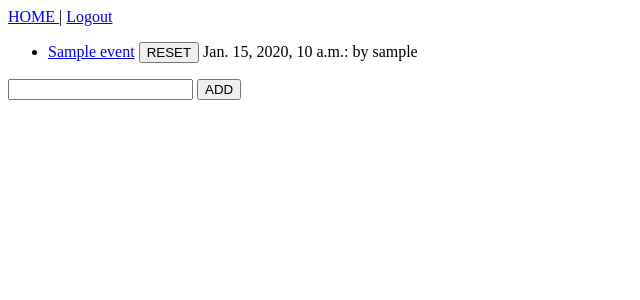
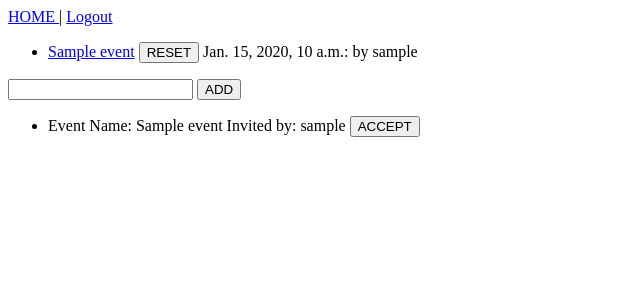
Before and after one commit to spncrlkt/counter, a Django app: page /counter/ in a window 1280 px wide. Shown: the top 300 px of the page, without its empty margins (0-640 px from the left). Run offline with Django 3.2, Linux system fonts and the light colour scheme; a user stored in the database is signed in; tables that the repository leaves empty hold one stand-in row (values such as "Sample post"); some libraries are stand-ins or nearby versions.

Commit message:
Add 'accept invite' workflow

```diff
--- a/counter/templates/counter/index.html
+++ b/counter/templates/counter/index.html
@@ -27,4 +27,17 @@
             <div id='added' style='display:none;'>ADDED</div>
         </div>
     {% endif %}
+
+    {% if unaccepted_invites.count > 0 %}
+        <div id='invite_accepted' style='display:none;'>INVITE ACCEPTED</div>
+        <ul>
+        {% for invite in unaccepted_invites %}
+            <li>
+            Event Name: {{ invite.event.name }} Invited by: {{ invite.granter.username }}
+            <button csrf_token="{{ csrf_token }}" class='accept_invite' data='{{ invite.id }}'>ACCEPT</button>
+            </li>
+        {% endfor %}
+        </ul>
+    {% endif %}
+
 {% endblock %}
--- a/counter/urls.py
+++ b/counter/urls.py
@@ -8,6 +8,7 @@ urlpatterns = patterns('',
     url(r'^(?P<event_id>\d+)/reset/$', views.reset, name='reset'),
     url(r'^(?P<event_id>\d+)/add_permission/$', views.add_permission, name='add_permission'),
     url(r'^add/$', views.add, name='add'),
+    url(r'^accept_invite/$', views.accept_invite, name='accept_invite'),
     url(r'^register/$', views.register, name='register'),
     url(r'^login/$', views.user_login, name='user_login'),
     url(r'^logout/$', views.user_logout, name='user_logout'),
--- a/counter/views.py
+++ b/counter/views.py
@@ -14,10 +14,17 @@ from counter.models import Event, EventLog, EventPermission
 
 def index(request):
     current_user = request.user
+
     own_events = Event.objects.filter(owner_id=current_user.id).order_by('-last_updated_time')
     others_events = Event.objects.filter(eventpermission__grantee_id=current_user.id).filter(eventpermission__status='a').order_by('-last_updated_time')
     event_list = own_events | others_events
-    context = {'event_list': event_list}
+
+    unaccepted_invites = EventPermission.objects.select_related().filter(grantee_id=current_user.id).filter(status='s')
+
+    context = {
+        'event_list': event_list,
+        'unaccepted_invites': unaccepted_invites,
+    }
     return render(request, 'counter/index.html', context)
 
 @login_required
@@ -90,6 +97,25 @@ def add_permission(request, event_id):
 
     return HttpResponse(json.dumps({'status':'sent'}))
 
+@login_required
+def accept_invite(request):
+    ## Get authed user
+    u = request.user
+
+    invite_id = request.POST['invite_id']
+
+    try:
+        ep = EventPermission.objects.get(pk=invite_id)
+        ep.status = 'a';
+        ep.save()
+    except Exception as ex:
+        # return error
+        return HttpResponse(json.dumps({
+            'error_message': ex,
+        }))
+
+    return HttpResponse(json.dumps({'status':'accepted'}))
+
 ######################
 # Bullshitty auth code
 ######################
--- a/static/js/counter_ajax.js
+++ b/static/js/counter_ajax.js
@@ -62,4 +62,26 @@ $(document).ready(function () {
 
         event.preventDefault();
     });
+
+    $('button.accept_invite').click(function(event) {
+        var that =$(this);
+        var invite_id = that.attr('data');
+        var csrf_token = that.attr('csrf_token');
+        $.ajax({
+            beforeSend: function(xhr, settings) {
+                if (!this.crossDomain) {
+                    xhr.setRequestHeader("X-CSRFToken", csrf_token);
+                }
+            },
+            type: "POST",
+            url: '/counter/accept_invite/',
+            data: { 'invite_id':invite_id },
+        })
+         .done(function(data) {
+            //$('#timer').show();
+            $('#invite_accepted').show().fadeOut();
+        });
+
+        event.preventDefault();
+    });
 })
```
